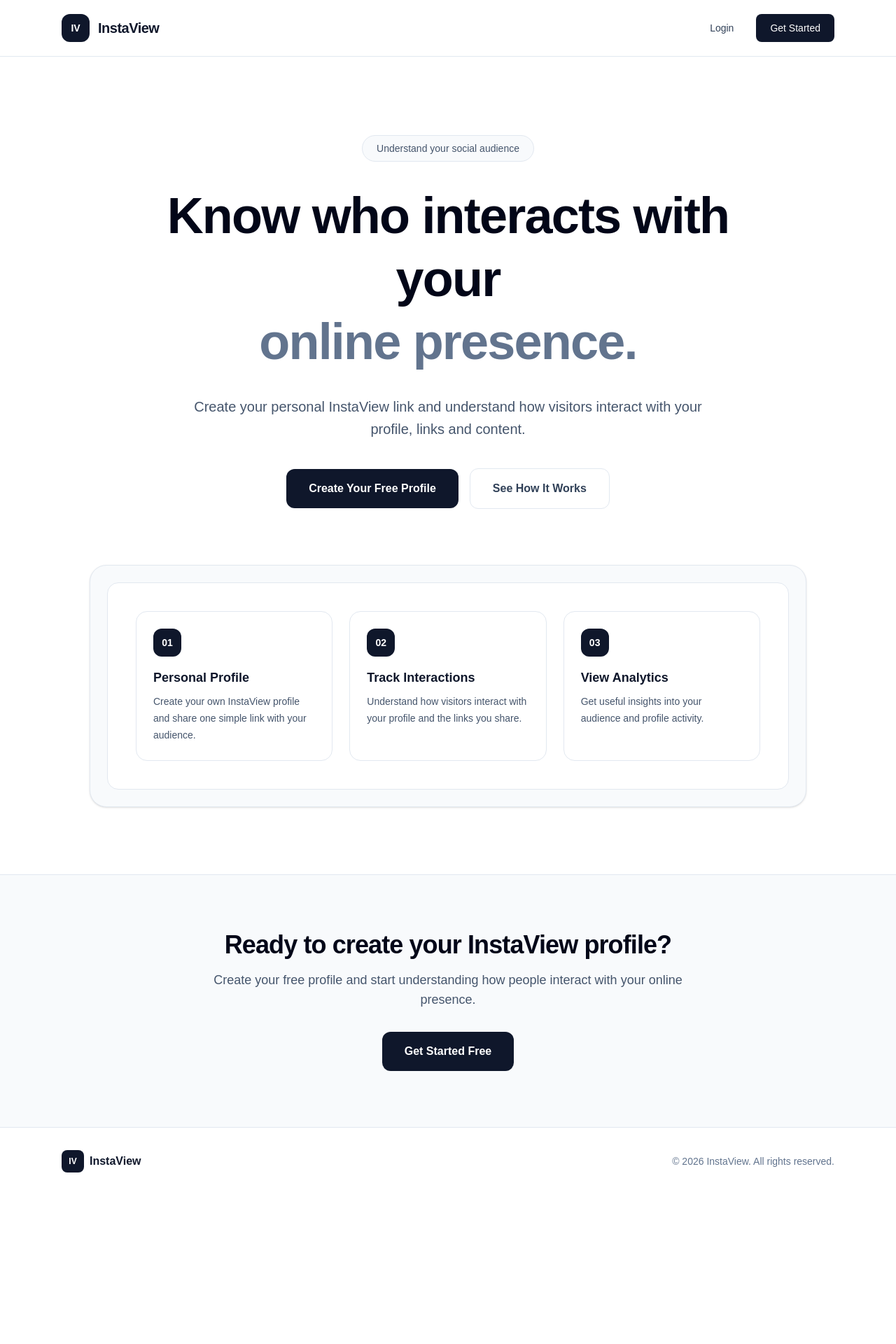
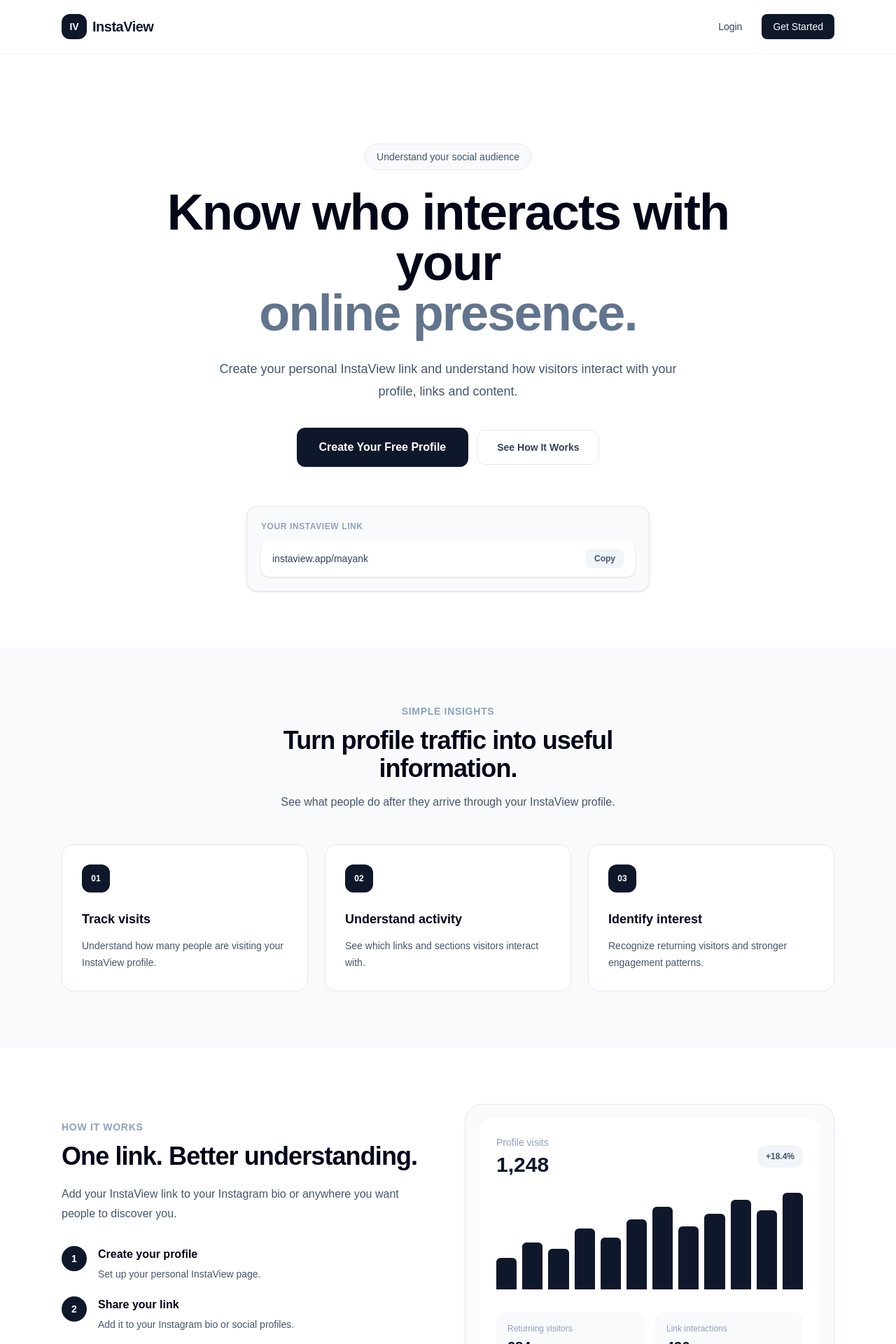
Before and after one commit to mayankchopraa/instaview, a Next.js app: page / in a window 1280 px wide. Shown: the top 1920 px of the page at 70% size. Before the commit the page ends 1707 px from the top, so only its background shows below. Built offline with nearby package versions, Linux system fonts and the light colour scheme; no server answers.

Commit message:
Fix homepage navigation

```diff
--- a/src/app/page.tsx
+++ b/src/app/page.tsx
@@ -1,230 +1,321 @@
-import Link from "next/link";
+"use client";
+
+import { useEffect, useState } from "react";
+import { supabase } from "@/lib/supabase";
+import type { User } from "@supabase/supabase-js";
 
 export default function Home() {
+  const [user, setUser] = useState<User | null>(null);
+  useEffect(() => {
+    const trackVisit = async () => {
+      await supabase.from("Visits").insert({
+        visitor_id: crypto.randomUUID(),
+        user_agent: navigator.userAgent,
+        referrer: document.referrer || null,
+      });
+    };
+
+    trackVisit();
+
+    const getUser = async () => {
+  const {
+    data: { user },
+  } = await supabase.auth.getUser();
+
+  setUser(user);
+};
+
+getUser();
+  }, []);
+
   return (
     <main className="min-h-screen bg-white text-slate-900">
-
-      {/* Header */}
-      <nav className="border-b border-slate-200 bg-white">
+      {/* Navigation */}
+      <nav className="border-b border-slate-100">
         <div className="mx-auto flex max-w-6xl items-center justify-between px-6 py-5">
-
-          {/* Logo */}
-          <Link href="/" className="flex items-center gap-3">
-            <div className="flex h-10 w-10 items-center justify-center rounded-xl bg-slate-900 text-sm font-bold text-white">
+          <div className="flex items-center gap-2">
+            <div className="flex h-9 w-9 items-center justify-center rounded-xl bg-slate-900 text-sm font-bold text-white">
               IV
             </div>
+            <span className="text-xl font-bold tracking-tight">InstaView</span>
+          </div>
 
-            <span className="text-xl font-bold tracking-tight">
-              InstaView
+          <div className="flex items-center gap-3">
+            {user ? (
+  <div className="flex items-center gap-3">
+    <span className="text-sm text-slate-600">
+      {user.email}
     </span>
-          </Link>
 
-          {/* Navigation */}
-          <div className="flex items-center gap-4">
-
-            <Link
+    <button
+      onClick={async () => {
+        await supabase.auth.signOut();
+        setUser(null);
+      }}
+      className="rounded-lg px-4 py-2 text-sm font-medium text-slate-700 hover:bg-slate-100"
+    >
+      Logout
+    </button>
+  </div>
+) : (
+  <a
     href="/login"
-              className="rounded-lg px-4 py-2 text-sm font-medium text-slate-700 transition hover:bg-slate-100"
+    className="rounded-lg px-4 py-2 text-sm font-medium text-slate-700 hover:bg-slate-100"
   >
     Login
-            </Link>
+  </a>
+)}
 
-            <Link
-              href="/signup"
-              className="rounded-lg bg-slate-900 px-5 py-2.5 text-sm font-medium text-white transition hover:bg-slate-800"
-            >
+            <button className="rounded-lg bg-slate-900 px-4 py-2 text-sm font-medium text-white hover:bg-slate-800">
               Get Started
-            </Link>
-
+            </button>
           </div>
         </div>
       </nav>
 
-
-      {/* Hero Section */}
+      {/* Hero */}
       <section className="relative overflow-hidden">
-
-        <div className="mx-auto max-w-6xl px-6 pb-24 pt-20 sm:pt-28">
-
-          <div className="mx-auto max-w-4xl text-center">
-
-            {/* Small Label */}
-            <div className="mx-auto mb-8 inline-flex items-center rounded-full border border-slate-200 bg-slate-50 px-5 py-2 text-sm font-medium text-slate-600">
+        <div className="mx-auto max-w-6xl px-6 pb-20 pt-24 text-center sm:pt-32">
+          <div className="mx-auto mb-6 inline-flex items-center rounded-full border border-slate-200 bg-slate-50 px-4 py-2 text-sm font-medium text-slate-600">
             Understand your social audience
           </div>
 
-
-            {/* Main Heading */}
-            <h1 className="text-5xl font-bold leading-tight tracking-tight text-slate-950 sm:text-6xl lg:text-7xl">
-
+          <h1 className="mx-auto max-w-4xl text-5xl font-bold tracking-tight text-slate-950 sm:text-6xl lg:text-7xl">
             Know who interacts with your
-
-              <span className="block text-slate-500">
-                online presence.
-              </span>
-
+            <span className="block text-slate-500">online presence.</span>
           </h1>
 
-
-            {/* Description */}
-            <p className="mx-auto mt-8 max-w-3xl text-lg leading-8 text-slate-600 sm:text-xl">
+          <p className="mx-auto mt-7 max-w-2xl text-lg leading-8 text-slate-600">
             Create your personal InstaView link and understand how visitors
             interact with your profile, links and content.
           </p>
 
-
-            {/* Buttons */}
-            <div className="mt-10 flex flex-col items-center justify-center gap-4 sm:flex-row">
-
-              {/* Create Profile */}
-              <Link
-                href="/signup"
-                className="rounded-xl bg-slate-900 px-8 py-4 text-base font-semibold text-white transition hover:bg-slate-800"
+          <div className="mt-9 flex flex-col items-center justify-center gap-3 sm:flex-row">
+            <a
+  href="/profile"
+  className="rounded-xl bg-slate-900 px-8 py-4 font-semibold text-white hover:bg-slate-800"
 >
   Create Your Free Profile
-              </Link>
+</a>
 
-
-              {/* How It Works */}
-              <Link
-                href="/login"
-                className="rounded-xl border border-slate-200 bg-white px-8 py-4 text-base font-semibold text-slate-700 transition hover:bg-slate-50"
-              >
+            <button className="w-full rounded-xl border border-slate-200 px-7 py-3.5 text-sm font-semibold text-slate-700 hover:bg-slate-50 sm:w-auto">
               See How It Works
-              </Link>
-
+            </button>
           </div>
 
+          {/* Example link */}
+          <div className="mx-auto mt-14 max-w-xl rounded-2xl border border-slate-200 bg-slate-50 p-5 text-left shadow-sm">
+            <p className="mb-3 text-xs font-semibold uppercase tracking-wider text-slate-400">
+              Your InstaView link
+            </p>
+
+            <div className="flex items-center justify-between rounded-xl bg-white px-4 py-3 shadow-sm">
+              <span className="text-sm font-medium text-slate-700">
+                instaview.app/mayank
+              </span>
+
+              <span className="rounded-lg bg-slate-100 px-3 py-1.5 text-xs font-semibold text-slate-600">
+                Copy
+              </span>
             </div>
+          </div>
+        </div>
+      </section>
 
+      {/* Features */}
+      <section className="border-y border-slate-100 bg-slate-50">
+        <div className="mx-auto max-w-6xl px-6 py-20">
+          <div className="mx-auto max-w-2xl text-center">
+            <p className="text-sm font-semibold uppercase tracking-wider text-slate-400">
+              Simple insights
+            </p>
 
-          {/* Feature Preview */}
-          <div className="mx-auto mt-20 max-w-5xl">
+            <h2 className="mt-3 text-3xl font-bold tracking-tight text-slate-950 sm:text-4xl">
+              Turn profile traffic into useful information.
+            </h2>
 
-            <div className="rounded-3xl border border-slate-200 bg-slate-50 p-4 shadow-sm sm:p-6">
-
-              <div className="rounded-2xl border border-slate-200 bg-white p-6 sm:p-10">
-
-                <div className="grid gap-6 sm:grid-cols-3">
-
-                  {/* Feature 1 */}
-                  <div className="rounded-2xl border border-slate-200 p-6">
-                    <div className="mb-4 flex h-10 w-10 items-center justify-center rounded-xl bg-slate-900 text-sm font-bold text-white">
-                      01
-                    </div>
-
-                    <h3 className="text-lg font-semibold text-slate-900">
-                      Personal Profile
-                    </h3>
-
-                    <p className="mt-2 text-sm leading-6 text-slate-600">
-                      Create your own InstaView profile and share one simple
-                      link with your audience.
+            <p className="mt-4 text-slate-600">
+              See what people do after they arrive through your InstaView
+              profile.
             </p>
           </div>
 
+          <div className="mt-12 grid gap-6 md:grid-cols-3">
+            <Feature
+              number="01"
+              title="Track visits"
+              description="Understand how many people are visiting your InstaView profile."
+            />
 
-                  {/* Feature 2 */}
-                  <div className="rounded-2xl border border-slate-200 p-6">
-                    <div className="mb-4 flex h-10 w-10 items-center justify-center rounded-xl bg-slate-900 text-sm font-bold text-white">
-                      02
+            <Feature
+              number="02"
+              title="Understand activity"
+              description="See which links and sections visitors interact with."
+            />
+
+            <Feature
+              number="03"
+              title="Identify interest"
+              description="Recognize returning visitors and stronger engagement patterns."
+            />
+          </div>
+        </div>
+      </section>
+
+      {/* How it works */}
+      <section className="bg-white">
+        <div className="mx-auto max-w-6xl px-6 py-20">
+          <div className="grid gap-12 lg:grid-cols-2 lg:items-center">
+            <div>
+              <p className="text-sm font-semibold uppercase tracking-wider text-slate-400">
+                How it works
+              </p>
+
+              <h2 className="mt-3 text-3xl font-bold tracking-tight text-slate-950 sm:text-4xl">
+                One link. Better understanding.
+              </h2>
+
+              <p className="mt-5 leading-7 text-slate-600">
+                Add your InstaView link to your Instagram bio or anywhere you
+                want people to discover you.
+              </p>
+
+              <div className="mt-8 space-y-5">
+                <Step
+                  number="1"
+                  title="Create your profile"
+                  description="Set up your personal InstaView page."
+                />
+
+                <Step
+                  number="2"
+                  title="Share your link"
+                  description="Add it to your Instagram bio or social profiles."
+                />
+
+                <Step
+                  number="3"
+                  title="Understand interactions"
+                  description="See visits and activity through your dashboard."
+                />
+              </div>
             </div>
 
-                    <h3 className="text-lg font-semibold text-slate-900">
-                      Track Interactions
-                    </h3>
-
-                    <p className="mt-2 text-sm leading-6 text-slate-600">
-                      Understand how visitors interact with your profile and
-                      the links you share.
-                    </p>
+            {/* Dashboard mockup */}
+            <div className="rounded-3xl border border-slate-200 bg-slate-50 p-5 shadow-xl shadow-slate-100">
+              <div className="rounded-2xl bg-white p-6">
+                <div className="flex items-center justify-between">
+                  <div>
+                    <p className="text-sm text-slate-400">Profile visits</p>
+                    <p className="mt-1 text-3xl font-bold">1,248</p>
                   </div>
 
-
-                  {/* Feature 3 */}
-                  <div className="rounded-2xl border border-slate-200 p-6">
-                    <div className="mb-4 flex h-10 w-10 items-center justify-center rounded-xl bg-slate-900 text-sm font-bold text-white">
-                      03
+                  <div className="rounded-xl bg-slate-100 px-3 py-2 text-xs font-semibold text-slate-600">
+                    +18.4%
+                  </div>
                 </div>
 
-                    <h3 className="text-lg font-semibold text-slate-900">
-                      View Analytics
-                    </h3>
-
-                    <p className="mt-2 text-sm leading-6 text-slate-600">
-                      Get useful insights into your audience and profile
-                      activity.
-                    </p>
+                <div className="mt-8 flex h-32 items-end gap-2">
+                  {[35, 52, 45, 68, 58, 78, 92, 70, 84, 100, 88, 108].map(
+                    (height, index) => (
+                      <div
+                        key={index}
+                        className="flex-1 rounded-t-md bg-slate-900"
+                        style={{ height: `${height}%` }}
+                      />
+                    )
+                  )}
                 </div>
 
+                <div className="mt-8 grid grid-cols-2 gap-4">
+                  <div className="rounded-xl bg-slate-50 p-4">
+                    <p className="text-xs text-slate-400">Returning visitors</p>
+                    <p className="mt-1 text-xl font-bold">284</p>
                   </div>
 
+                  <div className="rounded-xl bg-slate-50 p-4">
+                    <p className="text-xs text-slate-400">Link interactions</p>
+                    <p className="mt-1 text-xl font-bold">436</p>
                   </div>
-
                 </div>
-
               </div>
-
             </div>
-
+          </div>
+        </div>
       </section>
 
-
-      {/* CTA Section */}
-      <section className="border-t border-slate-200 bg-slate-50">
-
+      {/* CTA */}
+      <section className="bg-slate-950">
         <div className="mx-auto max-w-4xl px-6 py-20 text-center">
-
-          <h2 className="text-3xl font-bold tracking-tight text-slate-950 sm:text-4xl">
-            Ready to create your InstaView profile?
+          <h2 className="text-3xl font-bold tracking-tight text-white sm:text-4xl">
+            Start understanding your audience.
           </h2>
 
-          <p className="mx-auto mt-4 max-w-2xl text-lg text-slate-600">
-            Create your free profile and start understanding how people
+          <p className="mx-auto mt-4 max-w-xl leading-7 text-slate-400">
+            Create your free InstaView profile and start learning how people
             interact with your online presence.
           </p>
 
-          <div className="mt-8">
-
-            <Link
-              href="/signup"
-              className="inline-flex rounded-xl bg-slate-900 px-8 py-4 text-base font-semibold text-white transition hover:bg-slate-800"
-            >
-              Get Started Free
-            </Link>
-
+          <button className="mt-8 rounded-xl bg-white px-7 py-3.5 text-sm font-semibold text-slate-950 hover:bg-slate-100">
+            Create Your Free Profile
+          </button>
         </div>
-
-        </div>
-
       </section>
 
-
       {/* Footer */}
-      <footer className="border-t border-slate-200 bg-white">
-
-        <div className="mx-auto flex max-w-6xl flex-col items-center justify-between gap-4 px-6 py-8 sm:flex-row">
-
-          <div className="flex items-center gap-2">
-
-            <div className="flex h-8 w-8 items-center justify-center rounded-lg bg-slate-900 text-xs font-bold text-white">
-              IV
+      <footer className="bg-slate-950 pb-8">
+        <div className="mx-auto flex max-w-6xl flex-col gap-3 border-t border-slate-800 px-6 pt-8 text-sm text-slate-500 sm:flex-row sm:items-center sm:justify-between">
+          <span>© 2026 InstaView</span>
+          <span>Understand interactions. Build better connections.</span>
         </div>
-
-            <span className="font-semibold text-slate-900">
-              InstaView
-            </span>
-
-          </div>
-
-          <p className="text-sm text-slate-500">
-            © {new Date().getFullYear()} InstaView. All rights reserved.
-          </p>
-
-        </div>
-
       </footer>
-
     </main>
   );
 }
+
+function Feature({
+  number,
+  title,
+  description,
+}: {
+  number: string;
+  title: string;
+  description: string;
+}) {
+  return (
+    <div className="rounded-2xl border border-slate-200 bg-white p-7">
+      <div className="flex h-10 w-10 items-center justify-center rounded-xl bg-slate-900 text-xs font-bold text-white">
+        {number}
+      </div>
+
+      <h3 className="mt-6 text-lg font-bold text-slate-950">{title}</h3>
+
+      <p className="mt-3 text-sm leading-6 text-slate-600">{description}</p>
+    </div>
+  );
+}
+
+function Step({
+  number,
+  title,
+  description,
+}: {
+  number: string;
+  title: string;
+  description: string;
+}) {
+  return (
+    <div className="flex gap-4">
+      <div className="flex h-9 w-9 shrink-0 items-center justify-center rounded-full bg-slate-900 text-sm font-bold text-white">
+        {number}
+      </div>
+
+      <div>
+        <h3 className="font-semibold text-slate-950">{title}</h3>
+        <p className="mt-1 text-sm leading-6 text-slate-600">
+          {description}
+        </p>
+      </div>
+    </div>
+  );
+}
```
Lines whose indentation alone changed are shown as unchanged.
